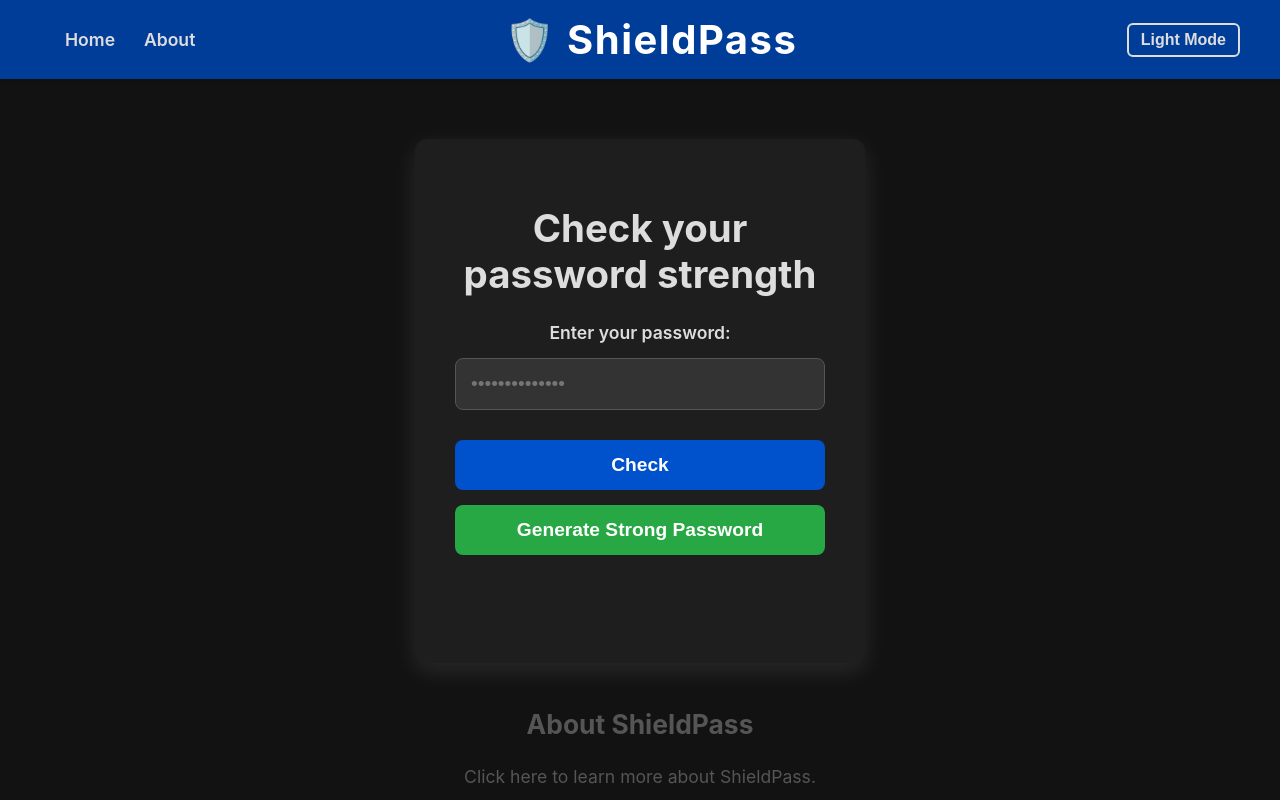
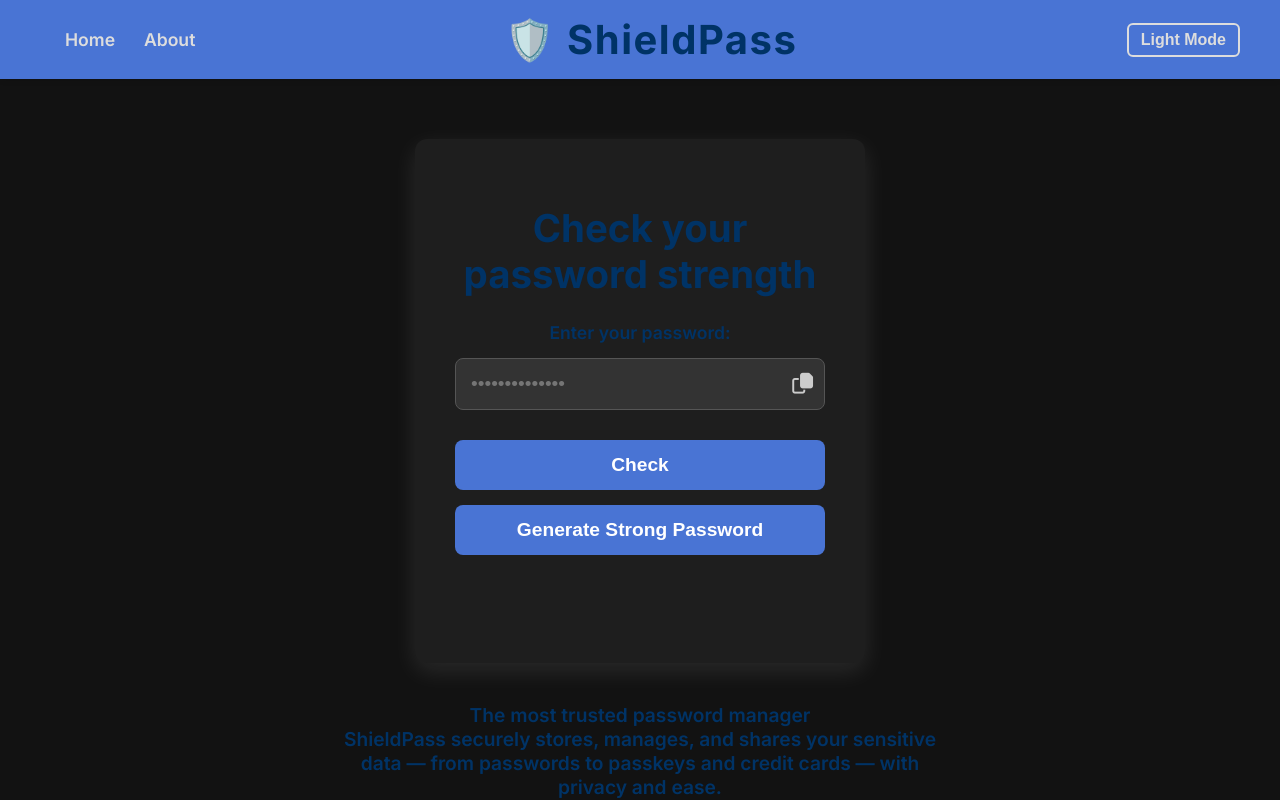
Before and after one commit to jassangha2/ShieldPass, a plain HTML site: page index.html in a window 1280 px wide. Both pictures are taken after a click on the button "Dark Mode". Shown: the top 800 px of the page. Drawn offline with Linux system fonts and the light colour scheme.

Commit message:
Add files via upload

```diff
--- a/index.html
+++ b/index.html
@@ -8,13 +8,15 @@
   rel="stylesheet"
   href="https://cdnjs.cloudflare.com/ajax/libs/font-awesome/6.4.0/css/all.min.css"
 />
+<!-- Inter font like Bitwarden -->
+<link href="https://fonts.googleapis.com/css2?family=Inter:wght@400;600;700&display=swap" rel="stylesheet" />
 <style>
   * {
     box-sizing: border-box;
   }
   body {
     margin: 0;
-    font-family: -apple-system, BlinkMacSystemFont, "Segoe UI", Roboto, Oxygen,
+    font-family: 'Inter', -apple-system, BlinkMacSystemFont, "Segoe UI", Roboto, Oxygen,
       Ubuntu, Cantarell, "Open Sans", "Helvetica Neue", sans-serif;
     background: #f0f0f0;
     color: #222;
@@ -22,8 +24,8 @@
     text-align: center;
   }
   header {
-    background: #0052cc;
-    color: white;
+    background: #a8d0ff; /* baby blue */
+    color: #003366;
     padding: 15px 40px;
     display: flex;
     align-items: center;
@@ -40,12 +42,13 @@
     flex-grow: 1;
     text-align: center;
     letter-spacing: 1.5px;
+    color: #003366;
   }
   nav {
     flex-grow: 0;
   }
   nav a {
-    color: white;
+    color: #003366;
     margin-left: 25px;
     text-decoration: none;
     font-weight: 600;
@@ -58,7 +61,7 @@
     content: "";
     display: block;
     height: 2px;
-    background: white;
+    background: #003366;
     width: 0;
     transition: width 0.3s ease;
     position: absolute;
@@ -66,16 +69,16 @@
     left: 0;
   }
   nav a:hover {
-    color: #a8c0ff;
+    color: #0049b7;
   }
   nav a:hover::after {
     width: 100%;
   }
   #mode-toggle {
     background: transparent;
-    border: 2px solid white;
+    border: 2px solid #003366;
     border-radius: 6px;
-    color: white;
+    color: #003366;
     font-weight: 600;
     padding: 6px 12px;
     font-size: 1rem;
@@ -85,8 +88,8 @@
     margin-left: 20px;
   }
   #mode-toggle:hover {
-    background: white;
-    color: #0052cc;
+    background: #003366;
+    color: #a8d0ff;
   }
   main {
     max-width: 450px;
@@ -103,6 +106,7 @@
     font-weight: 700;
     font-size: 2.4rem;
     user-select: none;
+    color: #003366;
   }
   main label {
     display: block;
@@ -110,52 +114,69 @@
     margin-bottom: 15px;
     font-size: 1.1rem;
     text-align: center;
+    color: #003366;
+  }
+  .input-copy-container {
+    position: relative;
+    display: flex;
+    justify-content: center;
+    align-items: center;
+    margin-bottom: 30px;
   }
   main input[type="password"] {
     width: 100%;
-    padding: 14px 15px;
+    padding: 14px 45px 14px 15px; /* space for copy icon on right */
     font-size: 1.2rem;
     border: 2px solid #ccc;
     border-radius: 8px;
     transition: border-color 0.3s;
-    margin-bottom: 30px;
   }
   main input[type="password"]:focus {
     outline: none;
-    border-color: #0052cc;
-    box-shadow: 0 0 8px #0052ccaa;
+    border-color: #a8d0ff;
+    box-shadow: 0 0 8px #a8d0ffaa;
   }
-  main button {
+  #copy-btn {
+    position: absolute;
+    right: 12px;
+    cursor: pointer;
+    color: #555;
+    font-size: 1.3rem;
+    user-select: none;
+    background: transparent;
+    border: none;
+    padding: 0;
+    transition: color 0.3s;
+  }
+  #copy-btn:hover {
+    color: #003366;
+  }
+  main button.check,
+  main button.generate {
     padding: 14px 25px;
     font-size: 1.2rem;
     font-weight: 700;
     border: none;
     border-radius: 8px;
     cursor: pointer;
-    background: #0052cc;
-    color: white;
-    margin-bottom: 15px;
     width: 100%;
     transition: background 0.3s;
     user-select: none;
+    margin-bottom: 15px;
   }
-  main button:hover {
-    background: #0073ff;
+  main button.check {
+    background: #a8d0ff;
+    color: #003366;
   }
-  #generate-btn {
+  main button.check:hover {
+    background: #b5d3ff;
+  }
+  main button.generate {
     background: #28a745;
+    color: white;
   }
-  #generate-btn:hover {
+  main button.generate:hover {
     background: #2ecc40;
-  }
-  #copy-btn {
-    background: #555;
-    width: auto;
-    padding: 10px 20px;
-    margin-top: 0;
-  }
-  #copy-btn:hover {
-    background: #333;
   }
   .feedback {
     font-weight: 600;
@@ -185,6 +206,10 @@
   section#about h2 {
     font-weight: 700;
     margin-bottom: 15px;
+    color: #003366;
+  }
+  section#about p.summary {
+    margin-bottom: 0;
   }
   section#about p.detail {
     display: none;
@@ -193,6 +218,17 @@
     color: #333;
     cursor: default;
   }
+  /* New section for tagline */
+  #tagline {
+    max-width: 600px;
+    margin: 0 auto 40px auto;
+    font-weight: 600;
+    font-size: 1.2rem;
+    color: #003366;
+    font-family: 'Inter', sans-serif;
+    text-align: center;
+  }
+
   /* Dark mode */
   body.dark-mode {
     background: #121212;
@@ -203,7 +239,7 @@
     box-shadow: 0 8px 24px rgb(255 255 255 / 0.1);
   }
   body.dark-mode header {
-    background: #003d99;
+    background: #4974d4;
   }
   body.dark-mode nav a {
     color: #ddd;
@@ -217,19 +253,33 @@
   }
   body.dark-mode #mode-toggle:hover {
     background: #ddd;
-    color: #003d99;
+    color: #4974d4;
   }
   body.dark-mode input[type="password"] {
     background: #333;
     color: #eee;
     border: 1px solid #555;
   }
-  body.dark-mode button {
-    background: #0052cc;
+  body.dark-mode button.check,
+  body.dark-mode button.generate {
+    background: #4974d4;
     color: white;
   }
-  body.dark-mode button:hover {
-    background: #0073ff;
+  body.dark-mode button.check:hover,
+  body.dark-mode button.generate:hover {
+    background: #6a90ff;
+  }
+  #copy-btn {
+    color: #555;
+  }
+  body.dark-mode #copy-btn {
+    color: #ccc;
+  }
+  #copy-btn:hover {
+    color: #003366;
+  }
+  body.dark-mode #copy-btn:hover {
+    color: #a8d0ff;
   }
 </style>
 </head>
@@ -246,17 +296,25 @@
 <main id="top">
   <h1>Check your password strength</h1>
   <label for="password-input">Enter your password:</label>
+  <div class="input-copy-container">
     <input
       type="password"
       id="password-input"
       placeholder="••••••••••••••"
       autocomplete="off"
+      aria-describedby="result"
     />
-  <button id="check-btn">Check</button>
-  <button id="generate-btn">Generate Strong Password</button>
-  <button id="copy-btn" style="display:none;">Copy Password</button>
-  <div id="result" class="feedback"></div>
+    <button id="copy-btn" title="Copy password" aria-label="Copy password to clipboard"><i class="fa-regular fa-copy"></i></button>
+  </div>
+  <button class="check" id="check-btn">Check</button>
+  <button class="generate" id="generate-btn">Generate Strong Password</button>
+  <div id="result" class="feedback" role="alert" aria-live="polite"></div>
 </main>
+
+<div id="tagline" aria-label="ShieldPass tagline">
+  The most trusted password manager<br />
+  ShieldPass securely stores, manages, and shares your sensitive data — from passwords to passkeys and credit cards — with privacy and ease.
+</div>
 
 <section id="about" tabindex="0" aria-expanded="false" aria-controls="about-detail">
   <h2>About ShieldPass</h2>
@@ -376,7 +434,6 @@
     input.value = newPwd;
     result.textContent = "Generated a strong password! Copy and use it.";
     result.className = "feedback strong";
-    copyBtn.style.display = "inline-block";
   };
 
   // Copy button functionality
```
Lines whose indentation alone changed are shown as unchanged.
